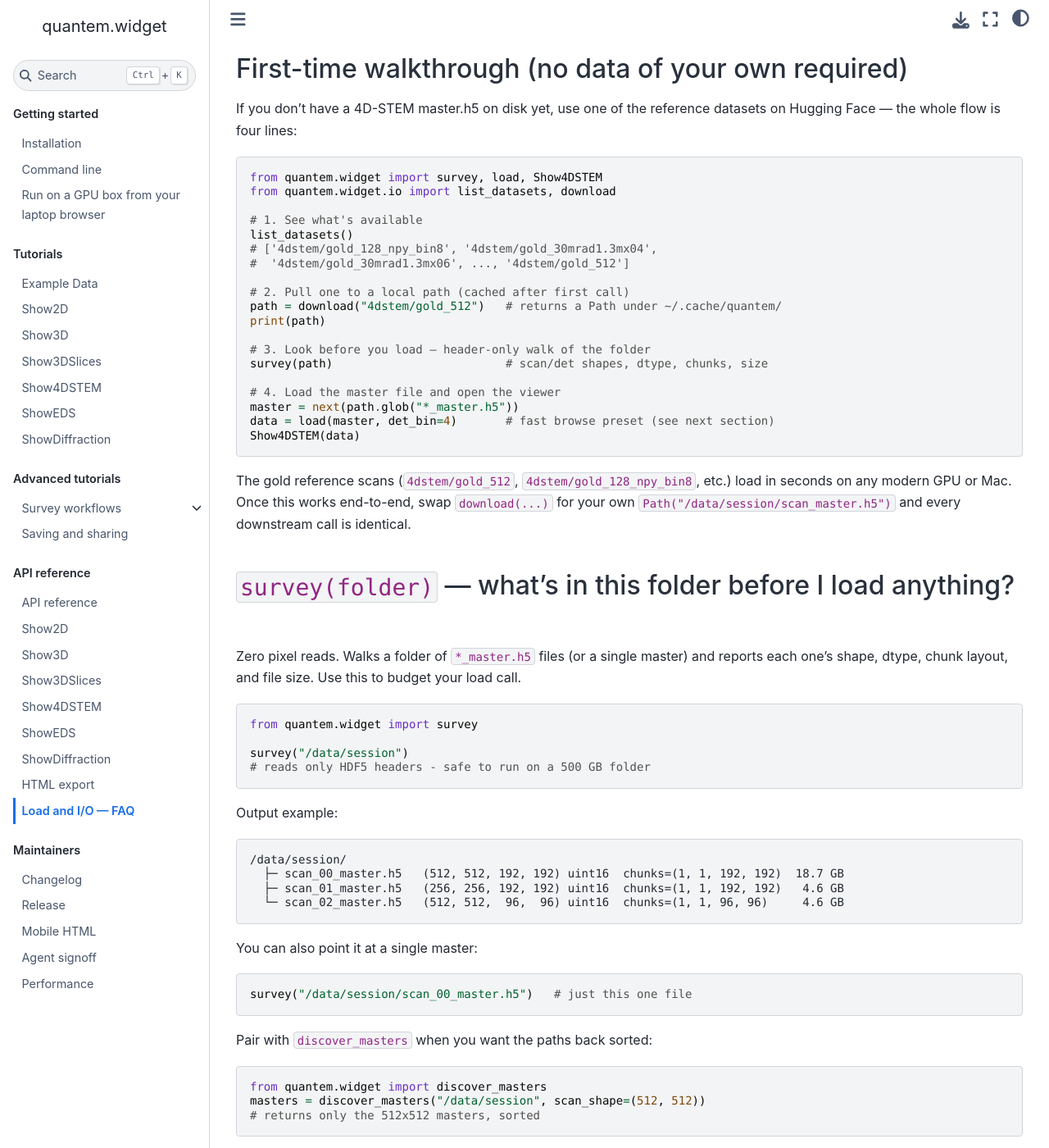
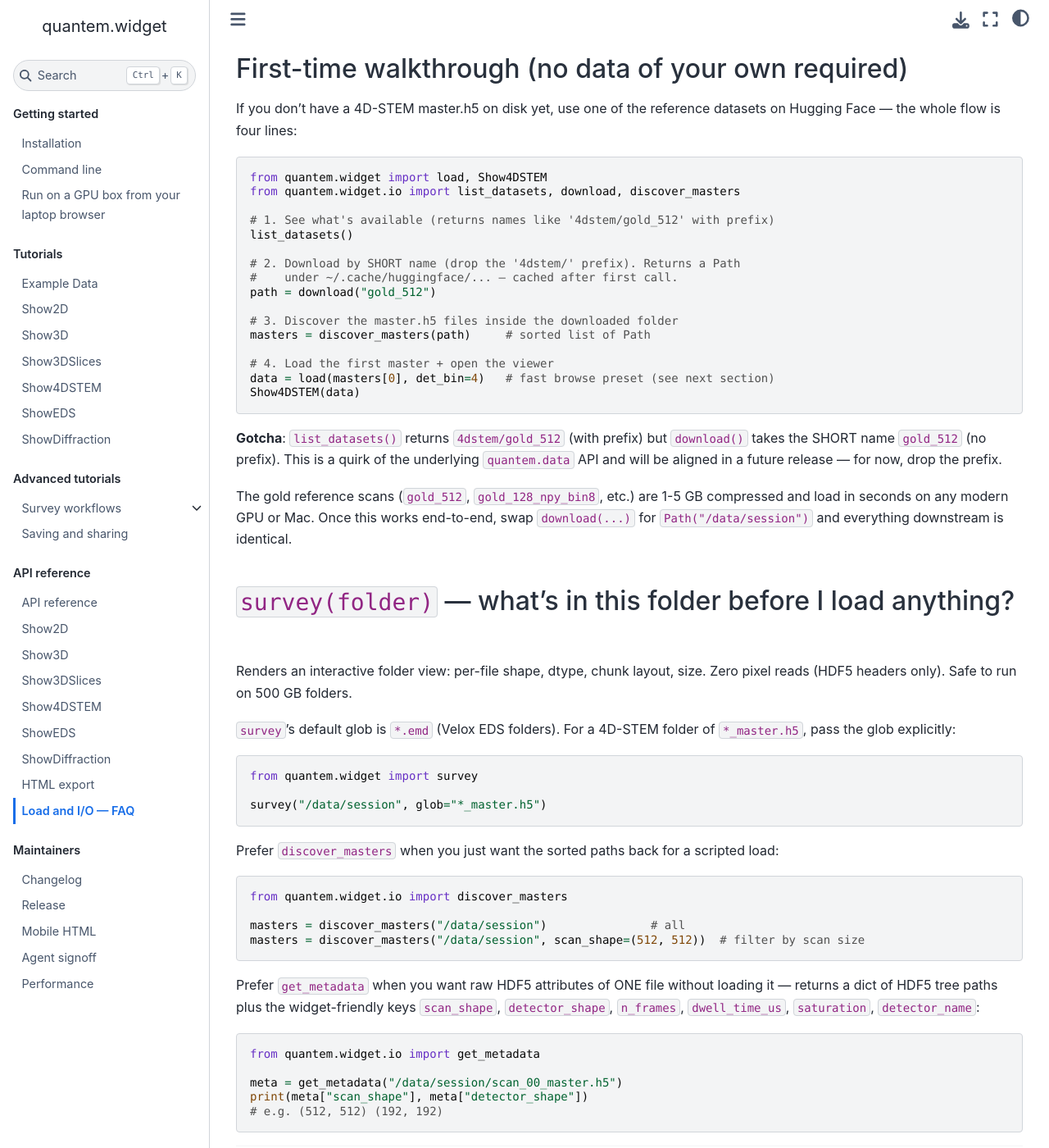
Before and after one commit to bobleesj/quantem.widget, a Jupyter Book: the page built from docs/api/io.md, in a window 1280 px wide and 1400 px high, scrolled down 230 px. Shown: the whole window at 82% size. Built offline with Jupyter Book 1.0.4 settings and Sphinx 7.4.7 and the Sphinx Book theme 1.1.4, drawn with Linux system fonts in a browser that asks for light colours.

Commit message:
docs(io): fix broken walkthrough - verified end-to-end against real HF data
Bugs the previous doc had (caught by actually running it):
- download() takes short name 'gold_512', NOT the 4dstem-prefixed name
  list_datasets() returns. Documented the quirk explicitly.
- discover_masters is at quantem.widget.io, NOT top-level quantem.widget.
- survey() default glob is *.emd (Velox/EDS), not *_master.h5. Must
  pass glob='*_master.h5' for a 4D-STEM folder.
- get_metadata() returns raw HDF5 tree paths, not a friendly calibration
  dict. Documented the widget-friendly keys (scan_shape, detector_shape,
  n_frames, dwell_time_us, saturation) that are actually there.

Full walkthrough (list_datasets → download → discover_masters → load →
Show4DSTEM → get_metadata → survey with glob) re-run against the real
gold_512 dataset - every line produces the expected output before push.

````diff
--- a/docs/api/io.md
+++ b/docs/api/io.md
@@ -14,66 +14,69 @@ If you don't have a 4D-STEM master.h5 on disk yet, use one of the reference
 datasets on Hugging Face — the whole flow is four lines:
 
 ```python
-from quantem.widget import survey, load, Show4DSTEM
-from quantem.widget.io import list_datasets, download
+from quantem.widget import load, Show4DSTEM
+from quantem.widget.io import list_datasets, download, discover_masters
 
-# 1. See what's available
+# 1. See what's available (returns names like '4dstem/gold_512' with prefix)
 list_datasets()
-# ['4dstem/gold_128_npy_bin8', '4dstem/gold_30mrad1.3mx04',
-#  '4dstem/gold_30mrad1.3mx06', ..., '4dstem/gold_512']
 
-# 2. Pull one to a local path (cached after first call)
-path = download("4dstem/gold_512")   # returns a Path under ~/.cache/quantem/
-print(path)
+# 2. Download by SHORT name (drop the '4dstem/' prefix). Returns a Path
+#    under ~/.cache/huggingface/... — cached after first call.
+path = download("gold_512")
 
-# 3. Look before you load — header-only walk of the folder
-survey(path)                         # scan/det shapes, dtype, chunks, size
+# 3. Discover the master.h5 files inside the downloaded folder
+masters = discover_masters(path)     # sorted list of Path
 
-# 4. Load the master file and open the viewer
-master = next(path.glob("*_master.h5"))
-data = load(master, det_bin=4)       # fast browse preset (see next section)
+# 4. Load the first master + open the viewer
+data = load(masters[0], det_bin=4)   # fast browse preset (see next section)
 Show4DSTEM(data)
 ```
 
-The gold reference scans (`4dstem/gold_512`, `4dstem/gold_128_npy_bin8`, etc.)
-load in seconds on any modern GPU or Mac. Once this works end-to-end, swap
-`download(...)` for your own `Path("/data/session/scan_master.h5")` and every
-downstream call is identical.
+**Gotcha**: `list_datasets()` returns `4dstem/gold_512` (with prefix) but
+`download()` takes the SHORT name `gold_512` (no prefix). This is a quirk of
+the underlying `quantem.data` API and will be aligned in a future release —
+for now, drop the prefix.
+
+The gold reference scans (`gold_512`, `gold_128_npy_bin8`, etc.) are 1-5 GB
+compressed and load in seconds on any modern GPU or Mac. Once this works
+end-to-end, swap `download(...)` for `Path("/data/session")` and everything
+downstream is identical.
 
 ## `survey(folder)` — what's in this folder before I load anything?
 
-Zero pixel reads. Walks a folder of `*_master.h5` files (or a single master)
-and reports each one's shape, dtype, chunk layout, and file size. Use this to
-budget your load call.
+Renders an interactive folder view: per-file shape, dtype, chunk layout,
+size. Zero pixel reads (HDF5 headers only). Safe to run on 500 GB folders.
+
+`survey`'s default glob is `*.emd` (Velox EDS folders). For a 4D-STEM folder
+of `*_master.h5`, pass the glob explicitly:
 
 ```python
 from quantem.widget import survey
 
-survey("/data/session")
-# reads only HDF5 headers - safe to run on a 500 GB folder
+survey("/data/session", glob="*_master.h5")
 ```
 
-Output example:
+Prefer `discover_masters` when you just want the sorted paths back for a
+scripted load:
 
-```text
-/data/session/
-  ├─ scan_00_master.h5   (512, 512, 192, 192) uint16  chunks=(1, 1, 192, 192)  18.7 GB
-  ├─ scan_01_master.h5   (256, 256, 192, 192) uint16  chunks=(1, 1, 192, 192)   4.6 GB
-  └─ scan_02_master.h5   (512, 512,  96,  96) uint16  chunks=(1, 1, 96, 96)     4.6 GB
+```python
+from quantem.widget.io import discover_masters
+
+masters = discover_masters("/data/session")               # all
+masters = discover_masters("/data/session", scan_shape=(512, 512))  # filter by scan size
 ```
 
-You can also point it at a single master:
+Prefer `get_metadata` when you want raw HDF5 attributes of ONE file without
+loading it — returns a dict of HDF5 tree paths plus the widget-friendly keys
+`scan_shape`, `detector_shape`, `n_frames`, `dwell_time_us`, `saturation`,
+`detector_name`:
 
 ```python
-survey("/data/session/scan_00_master.h5")   # just this one file
-```
+from quantem.widget.io import get_metadata
 
-Pair with `discover_masters` when you want the paths back sorted:
-
-```python
-from quantem.widget import discover_masters
-masters = discover_masters("/data/session", scan_shape=(512, 512))
-# returns only the 512x512 masters, sorted
+meta = get_metadata("/data/session/scan_00_master.h5")
+print(meta["scan_shape"], meta["detector_shape"])
+# e.g. (512, 512) (192, 192)
 ```
 
 ---
````
